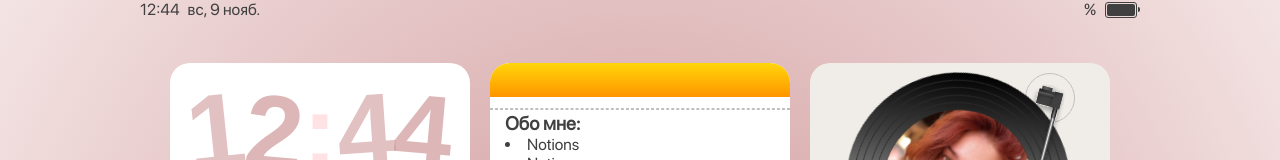
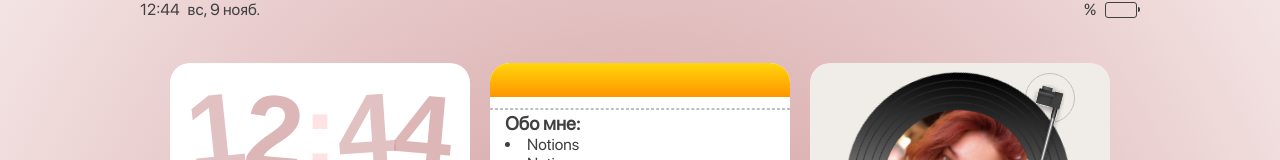
Before and after one commit to Roannovna/portfolio, a React (Vite) app: page / in a window 1280 px wide. Shown: the top 160 px of the page. Built offline with nearby package versions, Linux system fonts and the light colour scheme; a web font is replaced by a local one.

Commit message:
fix: fixed the battery fill width

```diff
--- a/src/components/status-bar/battery/battery.module.css
+++ b/src/components/status-bar/battery/battery.module.css
@@ -23,12 +23,12 @@
   border-radius: 3px;
   border: 1px solid var(--dark-grey);
   display: flex;
-  justify-content: center;
+  justify-content: flex-start;
   align-items: center;
+  padding: 1px;
 }
 
 .battery__icon_fill {
-  width: 28px;
   height: 12px;
   border-radius: 2px;
   background-color: var(--dark-grey);
--- a/src/components/status-bar/battery/index.jsx
+++ b/src/components/status-bar/battery/index.jsx
@@ -25,7 +25,7 @@ export function BatteryLevel() {
       <div>{battery}%</div>
       <div className={style.battery__icon_container}>
         <div className={style.battery__icon_border}>
-          <div className={style.battery__icon_fill}></div>
+          <div className={style.battery__icon_fill} style={{width: `${battery}%`}}></div>
         </div>
         <div className={style.battery__icon_contact}></div>
       </div>
```
